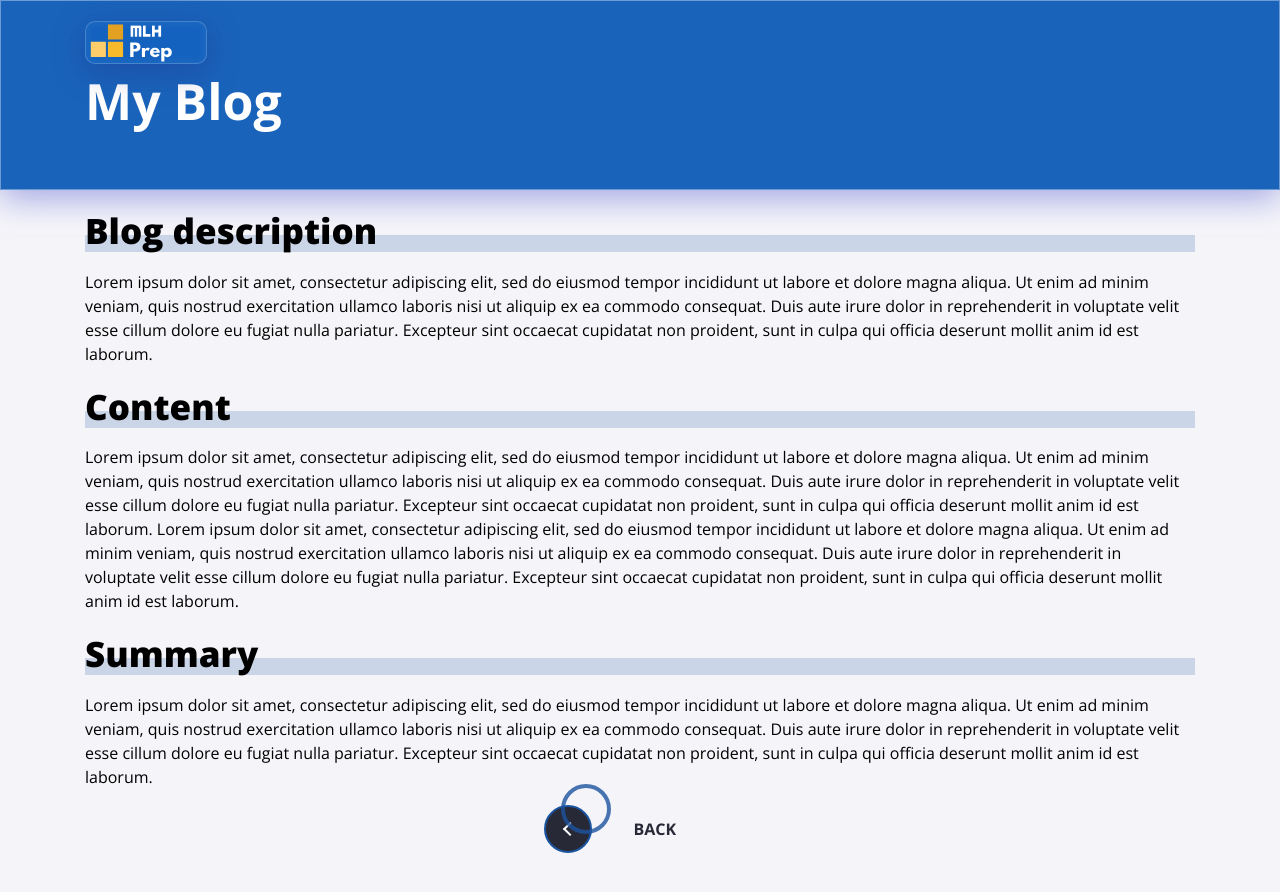
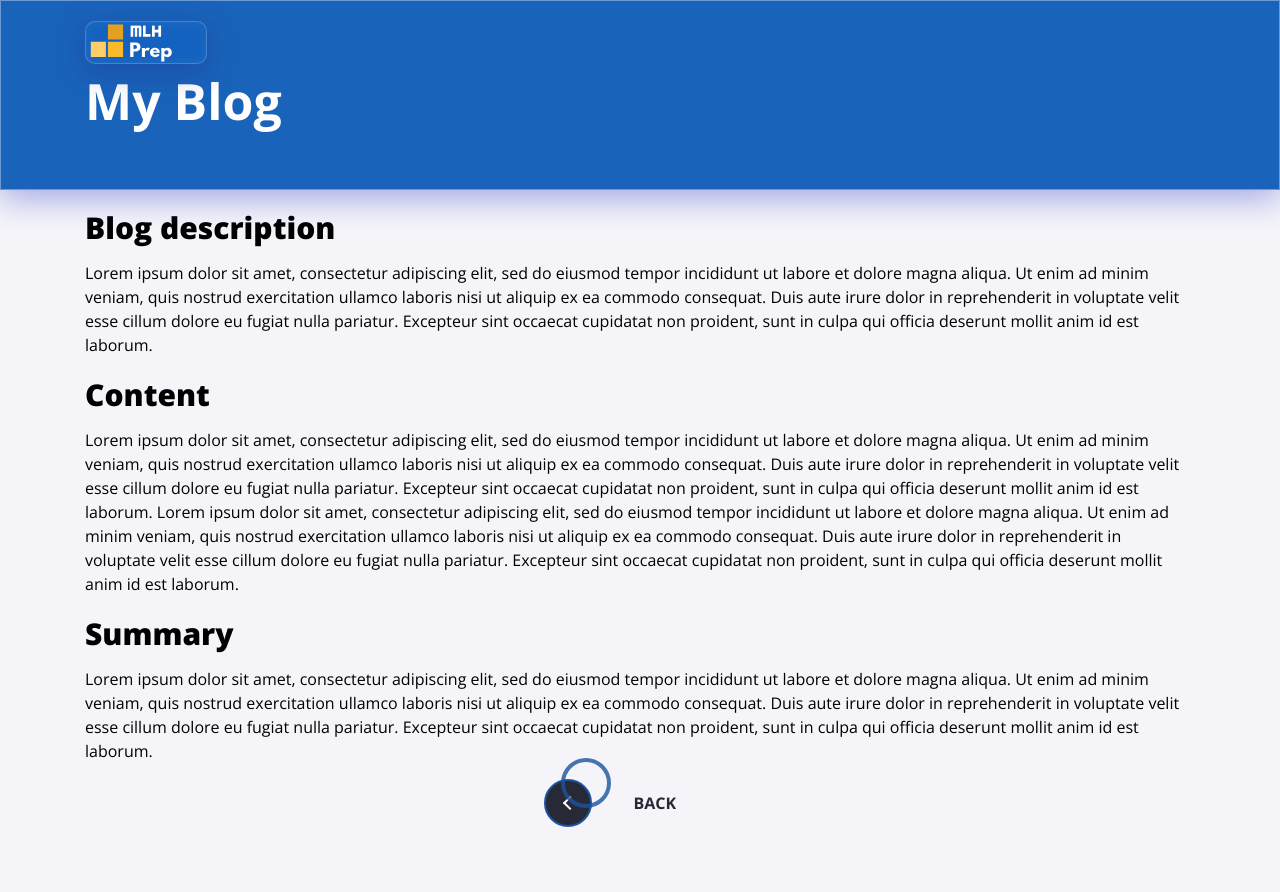
Before and after one commit to MLH-Fellowship/pod-4.1.0-portfolio, a Jekyll site: the page built from blog.html, in a window 1280 px wide. Shown: the top 892 px of the page. Built offline with Jekyll 4.4.1, drawn with Linux system fonts in a browser that asks for light colours; nearby versions of some CDN libraries.

Commit message:
Fix: Heading Text CSS

```diff
--- a/_sass/project.scss
+++ b/_sass/project.scss
@@ -9,11 +9,11 @@
 }
 
  .project-headings{
-   text-align: left !important;
-  font-size: 35px;
-  background: linear-gradient(
-180deg, rgba(255, 255, 255, 0) 60%, rgba(28, 83, 159, 0.2) 60%);
-  width: 100%;
+  margin-bottom: 20px;
+  margin-top: 20px;
+  font-weight: 700;
+  font-size: 30px;
+  text-align: center;
 }
 
  .back-button {
--- a/blog.html
+++ b/blog.html
@@ -61,6 +61,9 @@
 
     <p>Lorem ipsum dolor sit amet, consectetur adipiscing elit, sed do eiusmod tempor incididunt ut labore et dolore magna aliqua. Ut enim ad minim veniam, quis nostrud exercitation ullamco laboris nisi ut aliquip ex ea commodo consequat. Duis aute irure dolor in reprehenderit in voluptate velit esse cillum dolore eu fugiat nulla pariatur. Excepteur sint occaecat cupidatat non proident, sunt in culpa qui officia deserunt mollit anim id est laborum.</p>
     {% include back-button.html %}
+    <div>
+      <br><br>
+    </div>
 </div>
 
     <script src="/assets/js/darkModeSwitch.js"></script>
--- a/project.html
+++ b/project.html
@@ -93,6 +93,9 @@
         mollit anim id est laborum.
       </p>
       {% include back-button.html %}
+      <div>
+        <br><br>
+      </div>
     </div>
     <script src="/assets/js/darkModeSwitch.js"></script>
     <script src="https://unpkg.com/aos@next/dist/aos.js"></script>
```
